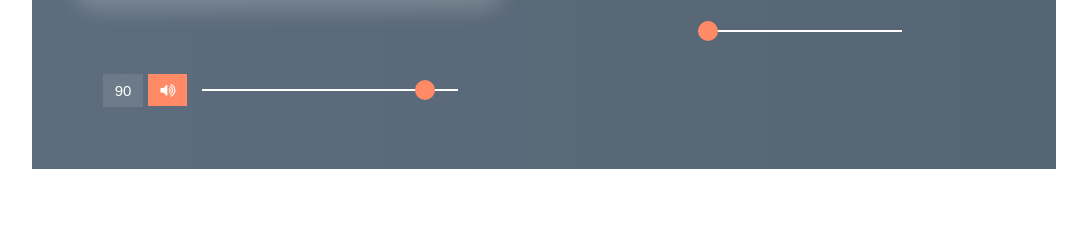
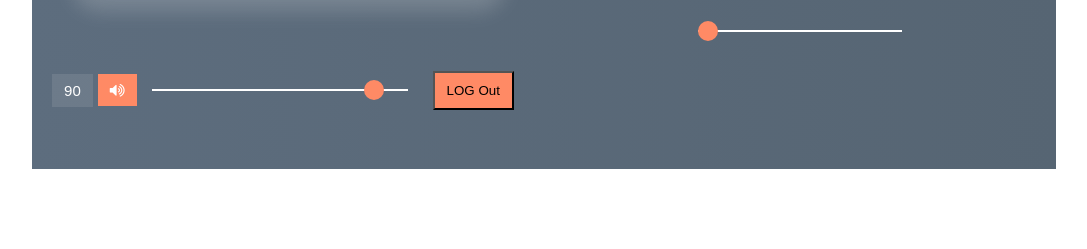
Before and after one commit to ayaabusoud/authorization, a Node project: template views/home.hbs in a window 1280 px wide. Shown: the part 551-800 px from the top of the page, without its empty margins (96-1183 px from the left). Run offline with Node 20 templates, Linux system fonts and the light colour scheme; the template is opened without the code that fills it, so the values that code supplies are empty; some libraries are stand-ins or nearby versions.

Commit message:
Update home.hbs

```diff
--- a/views/home.hbs
+++ b/views/home.hbs
@@ -20,7 +20,10 @@
                 <p id="volume_show">90</p>
                 <i class="fa fa-volume-up" aria-hidden="true" onclick="mute_sound()" id="volume_icon"></i>
                 <input type="range" min="0" max="100" value="90" onchange="volume_change()" id="volume">
-            </div>
+           <form action = "/logout" method = "POST">
+   <button style="background: #FF8A65;" class="a" type = “submit”>LOG Out </button>
+</form>
+           </div>
 
         </div>
 
```
